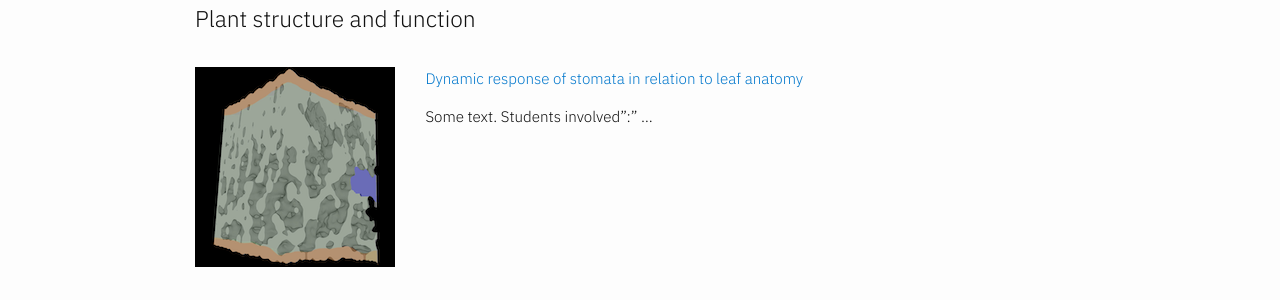
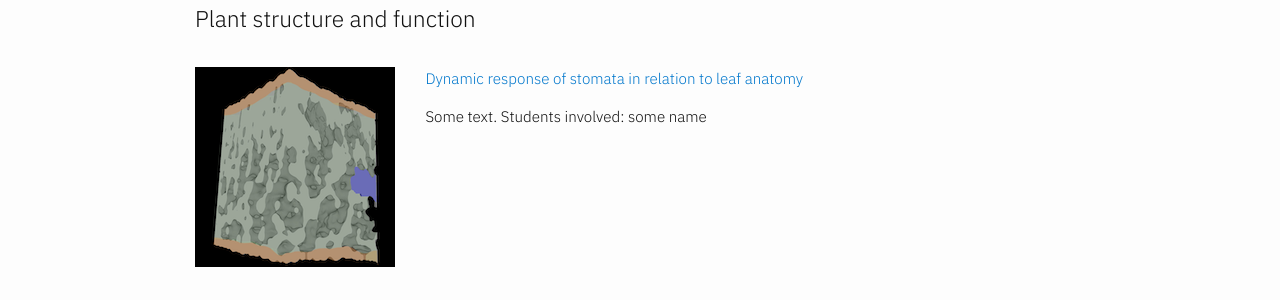
Before and after one commit to waters-gateway/waters-gateway.github.io, a Jekyll site: the page built from research.md, in a window 1280 px wide. Shown: the part 149-449 px from the top of the page. Built offline with Jekyll 4.4.1, drawn with Linux system fonts in a browser that asks for light colours.

Commit message:
Fixed text in yaml for research page

```diff
--- a/_data/projects.yaml
+++ b/_data/projects.yaml
@@ -4,7 +4,7 @@
     - project: Dynamic response of stomata in relation to leaf anatomy
       url:
       avatar: /assets/images-display/ProcB-2021-200x200px.png
-      snippet: Some text. Students involved":" ...
+      snippet: 'Some text. Students involved: some name' # Use single quotes to include :
 - theme: cpu
   title: Pattern recognition and image analysis
   subsection:
```
